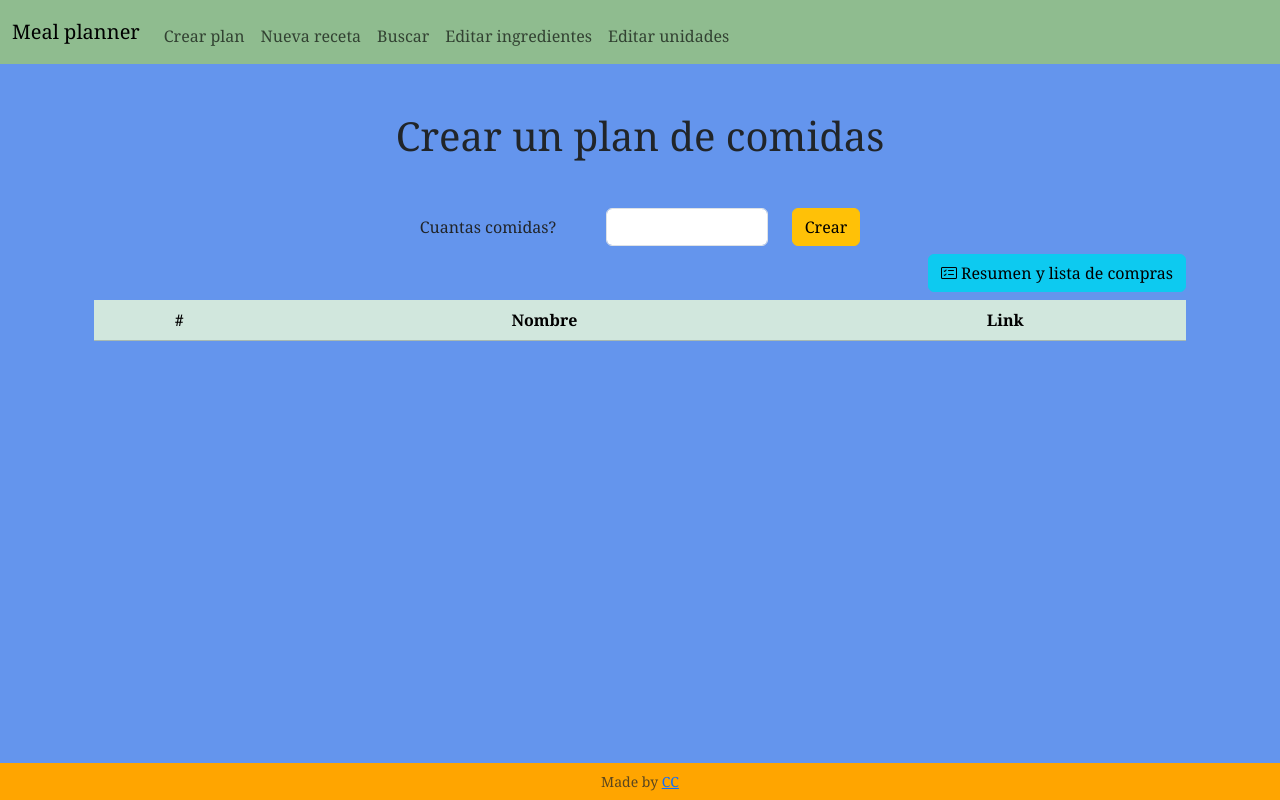
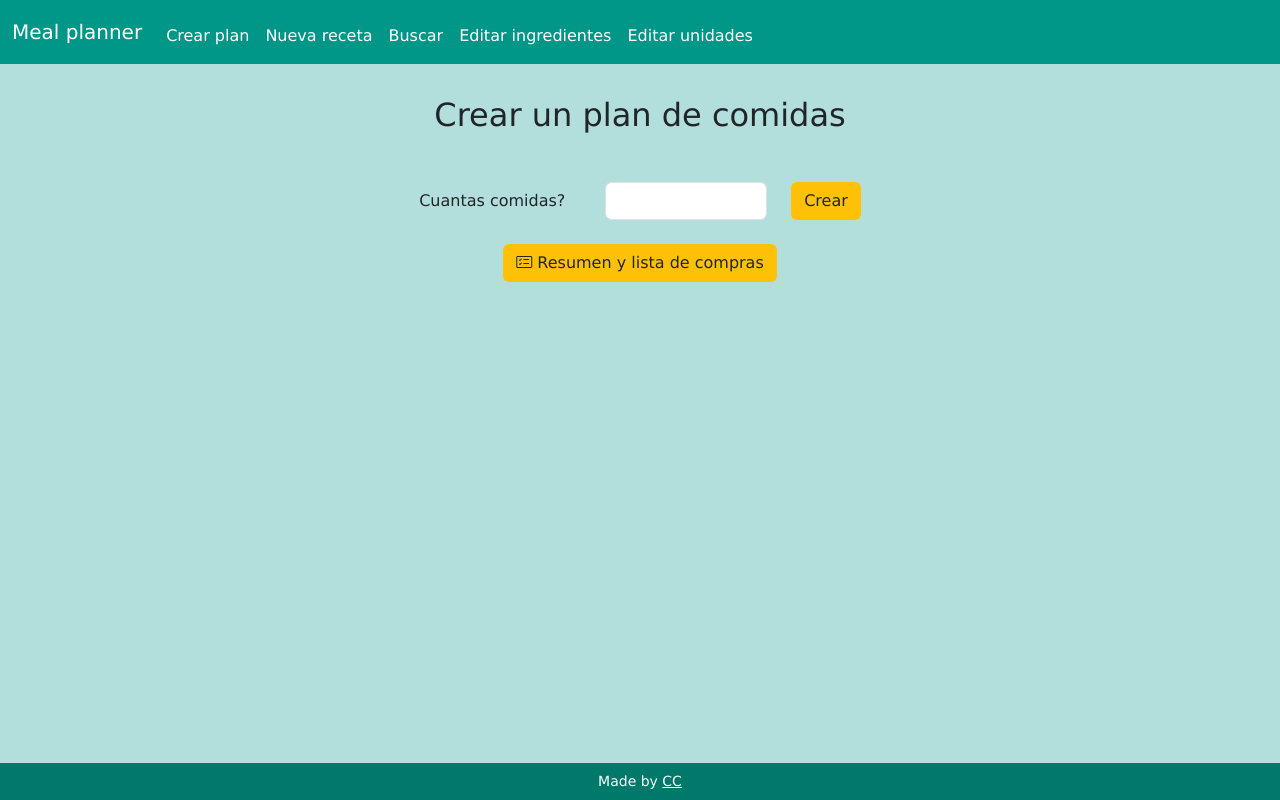
Before and after one commit to CarolinaCampi/meal_planner, a Flask app: page /create_plan in a window 1280 px wide. Run offline with Flask 3, Linux system fonts and the light colour scheme; lists and menus that the app fills with data are empty.

Commit message:
Add style updates

```diff
--- a/static/styles.css
+++ b/static/styles.css
@@ -1,18 +1,59 @@
 /* CSS styles */
 
+/* Palette */
+/* https://www.materialpalette.com/teal/amber
+Dark  primary color #00796B
+Light primary color #b2dfdb
+Primary color       #009688
+Text / Icons        #FFFFFF
+Accent color        #ffc107
+Primary text        #212121
+Secondary text      #757575
+Divider color       #BDBDBD
+*/
 
 /* GLOBAL STYLES */
 
 body {
-    background-color: cornflowerblue;
-    font-family: Georgia, 'Times New Roman', Times, serif;
+    background-color: #b2dfdb;
+    font-family: Verdana, Tahoma, Verdana, sans-serif;
 }
 
+.card-title {
+    font-size: 20px;
+}
+/* NAVBAR */
 nav {
-    background-color: darkseagreen;
+    background-color: #009688;
 }
 
+.nav-link, .navbar-brand {
+    color: white;
+}
 
+/* MAIN */
+.btn-color {
+    background-color: #ffc107;
+}
+
+.btn-color:hover {
+    background-color: #e2ab04;
+}
+
+.table {
+    border-top: 4px solid #BDBDBD;
+    border-bottom: 4px solid #BDBDBD;
+}
+
+/* FOOTER */
 footer {
-    background-color: orange;
+    background-color: #00796B;
+    color: white;
 }
+
+a {
+    color: white;
+}
+a:hover {
+    color: #ffc107;
+}
--- a/templates/create_plan.html
+++ b/templates/create_plan.html
@@ -6,38 +6,38 @@
 
 {% block main %}
     <section class="container-fluid mx-auto">
-        <h1 class="text-center mb-5">Crear un plan de comidas</h1>
+        <h2 class="text-center mb-5">Crear un plan de comidas</h2>
 
-        <form action="/create_plan" method="post">
+        <form action="/create_plan" method="post" class="mb-3">
             <div class="row justify-content-center align-items-center">
                 <label for="meal_number" class="col-sm-2 col-form-label mb-2">Cuantas comidas?</label>
                 <div class="col-sm-2">
                     <input type="number" class="form-control mb-2" id="meal_number" name="meal_number" min="1">
                 </div>
                 <div class="col-auto">
-                    <button class="btn btn-warning mb-2">Crear</button>
+                    <button class="btn btn-color mb-2">Crear</button>
                 </div>
             </div>
         </form>
-        <form action="/shopping_list" method="post" class="d-grid gap-2 d-md-flex justify-content-md-end">
+        <form action="/shopping_list" method="post" class="d-grid gap-2 d-md-flex justify-content-md-end mb-3">
             {% for recipe in recipes %}
                 <input name="id_{{ loop.index }}" type="hidden" value="{{ recipe['id'] }}">
             {% endfor %}
-            <button type="submit" class="btn btn-info mb-2"><i class="bi bi-card-checklist"></i> Resumen y lista de compras</button>
+            <button type="submit" class="btn btn-color mb-2 mx-auto"><i class="bi bi-card-checklist"></i> Resumen y lista de compras</button>
         </form>
     </section>
 
 
     <section class="container-fluid text-center">
-        <table class="table align-middle table-success table-striped table-hover">
-            <thead>
+        <table class="table align-middle table-striped table-hover">
+            <!-- <thead>
               <tr>
                 <th scope="col">#</th>
                 <th scope="col">Nombre</th>
                 <th scope="col">Link</th>
               </tr>
-            </thead>
-            <tbody class="table-group-divider">
+            </thead> -->
+            <tbody>
                 {% for recipe in recipes %}
                 <tr>
                     <th scope="row">{{ loop.index }}</th>
@@ -45,28 +45,13 @@
                     <td>
                         <form action="/search" method="post">
                             <input name="id" type="hidden" value="{{ recipe['id'] }}">
-                            <button type="submit" class="btn btn-success">Receta</button>
+                            <button type="submit" class="btn btn-color">Receta</button>
                         </form>
                     </td>
                 </tr>
                 {% endfor %}
             </tbody>
-          </table>
-        <!-- <div class="row">
-            {% for recipe in recipes %}
-                <div class="col-md-3 my-3">
-                    <div class="card">
-                        <div class="card-body">
-                            <h5 class="card-title mb-3">{{ recipe["name"] }}</h5>
-                            <form action="/search" method="post">
-                                <input name="id" type="hidden" value="{{ recipe['id'] }}">
-                                <button type="submit" class="btn btn-primary">Receta</button>
-                            </form>
-                        </div>
-                    </div>
-                </div>
-            {% endfor %}
-        </div> -->
+        </table>
     </section>
 {% endblock %}
 
--- a/templates/edit_ingredients.html
+++ b/templates/edit_ingredients.html
@@ -6,7 +6,7 @@
 
 {% block main %}
 <section class="container-fluid text-center">
-    <h1 class="mb-5">Elegir el ingrediente a editar</h1>
+    <h2 class="mb-5">Elegir el ingrediente a editar</h2>
     <ul class="list-group d-inline-flex">
         {% for ingredient in all_ingredients %}
 
--- a/templates/edit_single_ingredient.html
+++ b/templates/edit_single_ingredient.html
@@ -12,7 +12,7 @@
         <div class="col-auto">
             <input type="text" class="form-control col-sm-3" id="ing_name" name="ing_name" value="{{ ingredient[0]["name"] }}">
         </div>
-        <button type="submit" class="btn btn-info col-auto mx-3"><i class="bi bi-pen"></i>  Editar</button>
+        <button type="submit" class="btn btn-color col-auto mx-3"><i class="bi bi-pen"></i>  Editar</button>
 
     </form>
 </section>
--- a/templates/edit_single_unit.html
+++ b/templates/edit_single_unit.html
@@ -12,7 +12,7 @@
         <div class="col-auto">
             <input type="text" class="form-control col-sm-3" id="unit_name" name="unit_name" value="{{ unit[0]["name"] }}">
         </div>
-        <button type="submit" class="btn btn-info col-auto mx-3"><i class="bi bi-pen"></i>  Editar</button>
+        <button type="submit" class="btn btn-color col-auto mx-3"><i class="bi bi-pen"></i>  Editar</button>
 
     </form>
 </section>
--- a/templates/edit_units.html
+++ b/templates/edit_units.html
@@ -6,7 +6,7 @@
 
 {% block main %}
 <section class="container-fluid text-center">
-    <h1 class="mb-5">Elegir la unidad a editar</h1>
+    <h2 class="mb-5">Elegir la unidad a editar</h2>
     <ul class="list-group d-inline-flex">
         {% for unit in all_units %}
 
--- a/templates/index.html
+++ b/templates/index.html
@@ -17,7 +17,7 @@
                         <div class="card-body">
                             <form action="/" method="post">
                                 <input name="id" type="hidden" value="{{ row['id'] }}">
-                                <button type="submit" class="btn stretched-link"><h5 class="card-title">{{ row["name"] }}</h5></button>
+                                <button type="submit" class="btn stretched-link"><p class="card-title">{{ row["name"] }}</p></button>
                             </form>
                         </div>
                     </div>
--- a/templates/layout.html
+++ b/templates/layout.html
@@ -8,8 +8,11 @@
     <meta name="viewport" content="initial-scale=1, width=device-width">
 
     <!-- http://getbootstrap.com/docs/5.3/ -->
-        <link href="https://cdn.jsdelivr.net/npm/bootstrap@5.3.3/dist/css/bootstrap.min.css" rel="stylesheet" integrity="sha384-QWTKZyjpPEjISv5WaRU9OFeRpok6YctnYmDr5pNlyT2bRjXh0JMhjY6hW+ALEwIH" crossorigin="anonymous">
-        <script src="https://cdn.jsdelivr.net/npm/bootstrap@5.3.3/dist/js/bootstrap.bundle.min.js" integrity="sha384-YvpcrYf0tY3lHB60NNkmXc5s9fDVZLESaAA55NDzOxhy9GkcIdslK1eN7N6jIeHz" crossorigin="anonymous"></script>
+    <link href="https://cdn.jsdelivr.net/npm/bootstrap@5.3.3/dist/css/bootstrap.min.css" rel="stylesheet"
+        integrity="sha384-QWTKZyjpPEjISv5WaRU9OFeRpok6YctnYmDr5pNlyT2bRjXh0JMhjY6hW+ALEwIH" crossorigin="anonymous">
+    <script src="https://cdn.jsdelivr.net/npm/bootstrap@5.3.3/dist/js/bootstrap.bundle.min.js"
+        integrity="sha384-YvpcrYf0tY3lHB60NNkmXc5s9fDVZLESaAA55NDzOxhy9GkcIdslK1eN7N6jIeHz"
+        crossorigin="anonymous"></script>
     <!-- Bootstrap icons -->
     <link rel="stylesheet" href="https://cdn.jsdelivr.net/npm/bootstrap-icons@1.11.3/font/bootstrap-icons.min.css">
 
@@ -23,11 +26,12 @@
 </head>
 
 <body>
-
-        <nav class="navbar navbar-expand-md">
+    <header>
+        <nav class="navbar navbar-expand-md fixed-top">
             <div class="container-fluid">
                 <a class="navbar-brand" href="/">Meal planner</a>
-                <button aria-controls="navbar" aria-expanded="false" aria-label="Toggle navigation" class="navbar-toggler" data-bs-target="#navbar" data-bs-toggle="collapse" type="button">
+                <button aria-controls="navbar" aria-expanded="false" aria-label="Toggle navigation"
+                    class="navbar-toggler" data-bs-target="#navbar" data-bs-toggle="collapse" type="button">
                     <span class="navbar-toggler-icon"></span>
                 </button>
                 <div class="collapse navbar-collapse" id="navbar">
@@ -41,14 +45,15 @@
                 </div>
             </div>
         </nav>
+    </header>
 
-        <main class="container py-5">
+    <main class="container my-5 pt-5">
         {% block main %}{% endblock %}
     </main>
 
     <footer class="fixed-bottom">
 
-            <p class="my-2 small text-center text-muted">
+        <p class="my-2 small text-center">
             Made by <a href="https://github.com/CarolinaCampi">CC</a>
         </p>
 
--- a/templates/recipe.html
+++ b/templates/recipe.html
@@ -9,7 +9,7 @@ Recipe
 <section class="container-fluid">
     <div id="recipe" class="card mb-3">
         <div class="card-header d-flex justify-content-between">
-            <h4 class="m-0">{{ recipe[0]["name"] }}</h4>
+            <h3 class="m-0">{{ recipe[0]["name"] }}</h3>
             <button id="copy-recipe" type="button" class="btn btn-outline-secondary btn-sm"><i
                     class="bi bi-clipboard"></i><i class="bi bi-clipboard-check d-none"></i></button>
         </div>
@@ -34,7 +34,7 @@ Recipe
 <section class="container-fluid d-inline-flex justify-content-between">
     <form action="/edit_recipe" method="get" class="mb-3 d-inline">
         <input name="recipe_id" type="hidden" value="{{ recipe[0]['id'] }}">
-        <button type="submit" class="btn btn-info"><i class="bi bi-pencil"></i> Editar</button>
+        <button type="submit" class="btn btn-color"><i class="bi bi-pencil"></i> Editar</button>
     </form>
 
     <form action="/delete_recipe" method="get" class="mb-3 d-inline">
--- a/templates/result.html
+++ b/templates/result.html
@@ -5,7 +5,7 @@
 {% endblock %}
 
 {% block main %}
-    <h1 class="text-center">{{msg}}</h1>
+    <h2 class="text-center">{{msg}}</h2>
 {% endblock %}
 
 {% block script %}
--- a/templates/shopping_list.html
+++ b/templates/shopping_list.html
@@ -6,7 +6,7 @@ Meal plan summary
 
 {% block main %}
 
-<h1 class="text-center mb-5">Resumen del meal plan</h1>
+<h2 class="text-center mb-5">Resumen del meal plan</h2>
 <section class="container-fluid">
     <div class="card mb-5">
         <div class="card-header d-flex justify-content-between">
```
Also changed, not shown: templates/create_recipe.html (+5 -5 lines), templates/edit_recipe.html (+5 -5 lines), templates/search.html (+8 -8 lines). Lines whose indentation alone changed are shown as unchanged.
